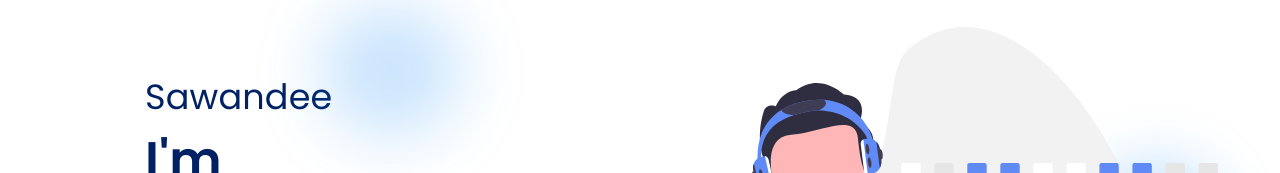
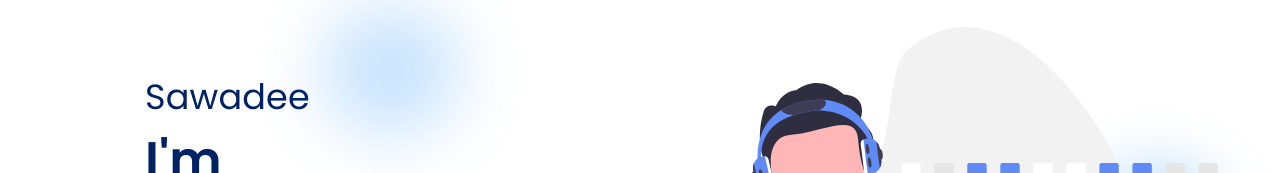
Before and after one commit to nuntawat168/resume-landing-page, a React (Vite) app: page / in a window 1280 px wide. Shown: the part 122-295 px from the top of the page. Built offline with nearby package versions, Linux system fonts and the light colour scheme.

Commit message:
fix: corrected greeting message

```diff
--- a/src/components/Header.jsx
+++ b/src/components/Header.jsx
@@ -8,7 +8,7 @@ function Header() {
       <div className="header-wrapper">
         <div className="introduce-wrapper">
           <p className="greeting-text">
-            Sawandee
+            Sawadee
             <img
               src="src\assets\background\Ellipse-1.svg"
               className="background-ellipse-1"
```
